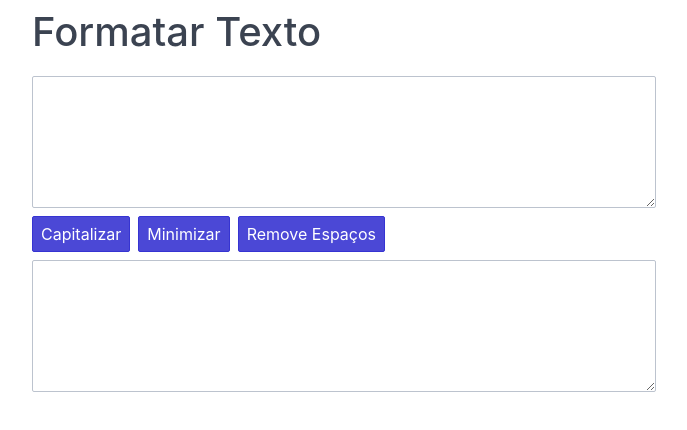
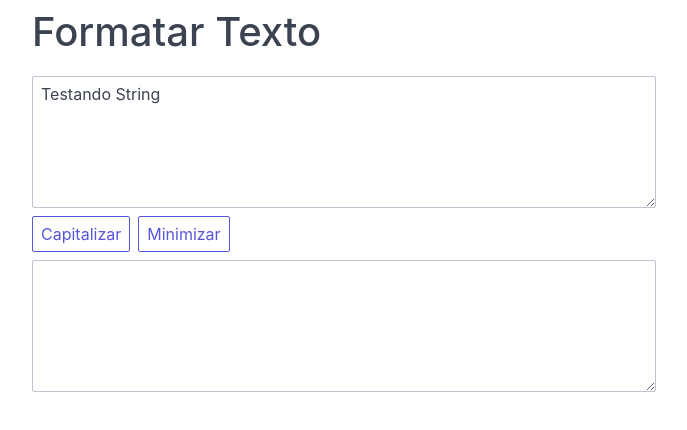
Before and after one commit to guizordan/formatatexto, a Nuxt app: page / in a window 1280 px wide. Shown: the top 430 px of the page, without its empty margins (296-983 px from the left). Built offline with nearby package versions, Linux system fonts and the light colour scheme.

Commit message:
toggle upcase OR

```diff
--- /dev/null
+++ b/components/Capitalize.vue
@@ -0,0 +1,69 @@
+<template>
+  <div class="column col-12 mb-2">
+      <format-button :is-active.sync="is_upcase_active" label="Capitalizar"></format-button>
+
+      <format-button :is-active.sync="is_downcase_active" label="Minimizar" class="ml-2"></format-button>
+  </div>
+</template>
+
+<script>
+import FormatButton from "~/components/FormatButton.vue";
+
+export default {
+  props: ["input", "output"],
+
+  data() {
+    return {
+      is_upcase_active: false,
+      is_downcase_active: false,
+      previous_output: this.input
+    };
+  },
+
+  components: {
+    FormatButton
+  },
+
+  methods: {
+    activate_upcase: function(active) {
+      this.$emit('update:output', this.input.toUpperCase());
+    },
+
+    activate_downcase: function(active) {
+      this.$emit('update:output', this.input.toLowerCase());
+    },
+
+    deactivate_upcase: function(){
+      if(this.is_upcase_active){
+        this.is_upcase_active = false;
+        this.$emit('update:output', this.previous_output || this.input);
+      }
+    },
+
+    deactivate_downcase: function(){
+      if(this.is_downcase_active){
+        this.is_downcase_active = false;
+        this.$emit('update:output', this.previous_output || this.input);
+      }
+    }
+  },
+
+  watch: {
+    is_upcase_active(val){
+      if(val){
+        this.deactivate_downcase();
+        this.activate_upcase();
+      } else
+        this.deactivate_upcase();
+    },
+
+    is_downcase_active(val){
+      if(val){
+        this.deactivate_upcase();
+        this.activate_downcase();
+      } else
+        this.deactivate_downcase();
+    }
+  }
+};
+</script>
--- a/components/FormatButton.vue
+++ b/components/FormatButton.vue
@@ -1,34 +1,14 @@
 <template>
-  <button @click="toggle" :class="{active : 'active'}" class="btn">{{label}}</button>
+  <button @click="toggle" :class="{'active' : isActive}" class="btn">{{label}}</button>
 </template>
 
 <script>
 export default {
-  props: ['original_value', 'label'],
-
-  data() {
-    return {
-      active: false,
-      previous_value: this.original_value
-    };
-  },
+  props: ['label', 'isActive'],
 
   methods: {
     toggle: function() {
-      if (this.active) {
-        this.$emit("deactivate", this.previous_value);
-        this.active = false;
-      } else {
-        this.previous_value = this.original_value;
-        this.$emit("activate");
-        this.active = true;
-      }
-    }
-  }
-
-  ,watch:{
-    original_value(val){
-      this.previous_value = val;
+      this.$emit("update:isActive", !this.isActive);
     }
   }
 
--- a/pages/index.vue
+++ b/pages/index.vue
@@ -13,16 +13,11 @@
           </div>
         </div>
 
-        <div class="column col-12 mb-2">
-          <format-button @deactivate="previous_value" @activate="upcase"
-          :original_value="input" label="Capitalizar"></format-button>
 
-          <format-button @deactivate="previous_value" @activate="downcase"
-          :original_value="input" label="Minimizar" class="ml-2"></format-button>
+        <capitalize :input="input" :output.sync="output"></capitalize>
 
-          <format-button @deactivate="previous_value" @activate="remove_whitespaces"
-          :original_value="input" label="Remove Espaços" class="ml-2"></format-button>
-        </div>
+        <!-- <format-button @deactivate="previous_value" @activate="remove_whitespaces"
+        :original_value="input" label="Remove Espaços" class="ml-2"></format-button> -->
 
         <div class="column col-12">
             <div class="form-group">
@@ -42,16 +37,18 @@
 
 <script>
 import FormatButton from "~/components/FormatButton.vue"
+import Capitalize from "~/components/Capitalize.vue"
 
 export default {
   components: {
-    FormatButton
+    FormatButton,
+    Capitalize
   },
 
   data() {
     return {
-      input: null,
-      output: null
+      input: 'Testando String',
+      output: ''
     };
   },
 
@@ -60,13 +57,6 @@ export default {
   },
 
   methods: {
-    upcase: function() {
-      this.output = this.input.toUpperCase();
-    },
-
-    downcase: function() {
-      this.output = this.input.toLowerCase();
-    },
 
     remove_whitespaces: function() {
       var output = [];
```
Also changed, not shown: components/AppLogo.vue (deleted, +0 -79 lines).
